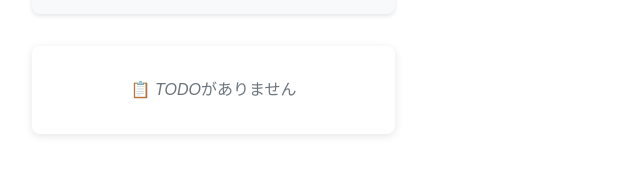
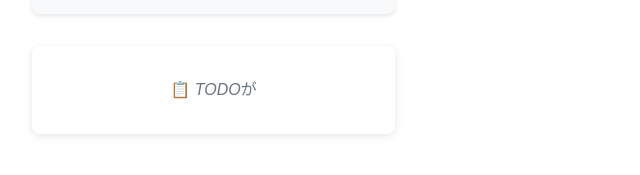
Before and after one commit to ditgroup-ogimoto-sota/test-2025, a React (Vite) app: page / in a window 1280 px wide. Shown: the part 417-592 px from the top of the page, without its empty margins (0-640 px from the left). Built offline with nearby package versions, Linux system fonts and the light colour scheme.

Commit message:
ブランチ命名規則チェック

```diff
--- a/src/components/TodoList.tsx
+++ b/src/components/TodoList.tsx
@@ -34,7 +34,7 @@ const TodoList: React.FC<TodoListProps> = ({
     return (
       <ListContainer>
         <EmptyMessage>
-          📋 TODOがありません
+          📋 TODOが
         </EmptyMessage>
       </ListContainer>
     )
```
